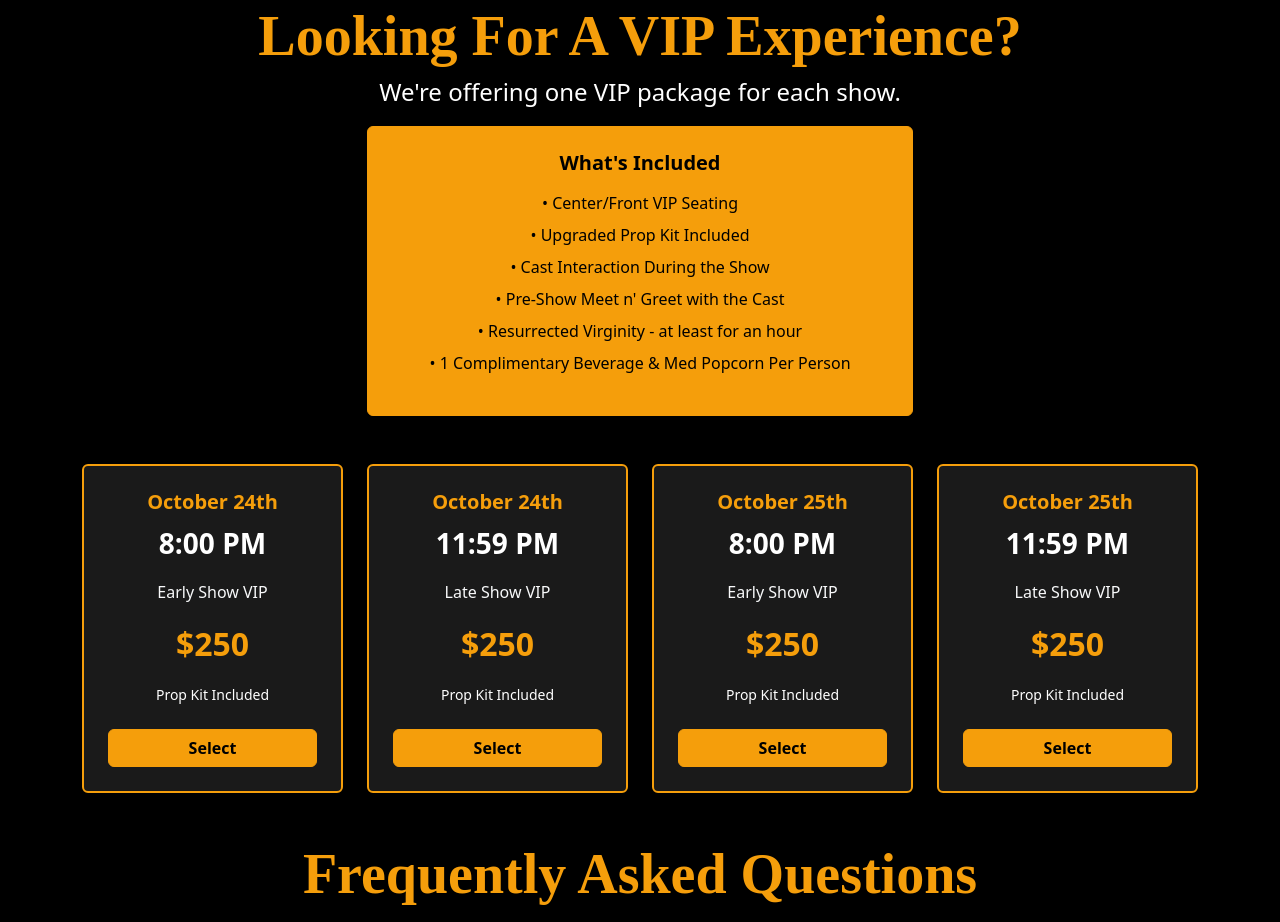
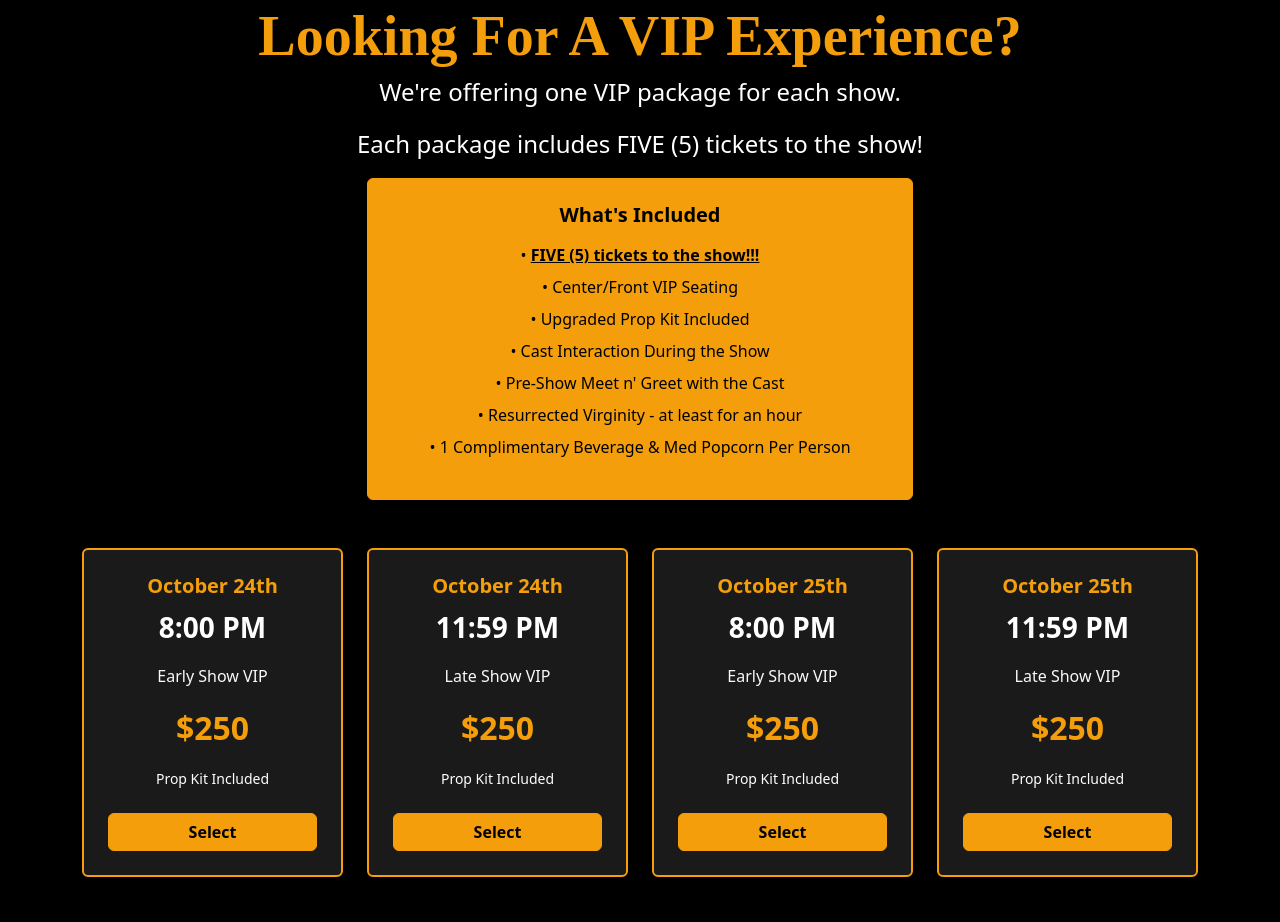
Before and after one commit to jessemarple/rhps2025, an Astro site: page / in a window 1280 px wide. Shown: the part 1699-2621 px from the top of the page. Built offline with nearby package versions, Linux system fonts and the light colour scheme; Astro itself is replaced by a stand-in of ours; a web font is replaced by a local one.

Commit message:
Add details to VIP package in index.astro, specifying inclusion of five tickets and enhancing clarity on package offerings.

```diff
--- a/src/pages/index.astro
+++ b/src/pages/index.astro
@@ -379,6 +379,7 @@ import Layout from "../layouts/Layout.astro";
     </h2>
     <div class="row text-center">
       <p class="fs-4">We're offering one VIP package for each show.</p>
+      <p class="fs-4">Each package includes FIVE (5) tickets to the show!</p>
     </div>
     <div class="row justify-content-center g-4 mb-5">
       <div class="col-md-6 col-lg-6">
@@ -396,6 +397,9 @@ import Layout from "../layouts/Layout.astro";
             What's Included
           </h3>
           <ul class="list-unstyled text-black text-center">
+            <li class="mb-2">
+              • <strong><u>FIVE (5) tickets to the show!!!</u></strong>
+            </li>
             <li class="mb-2">• Center/Front VIP Seating</li>
             <li class="mb-2">• Upgraded Prop Kit Included</li>
             <li class="mb-2">• Cast Interaction During the Show</li>
```
